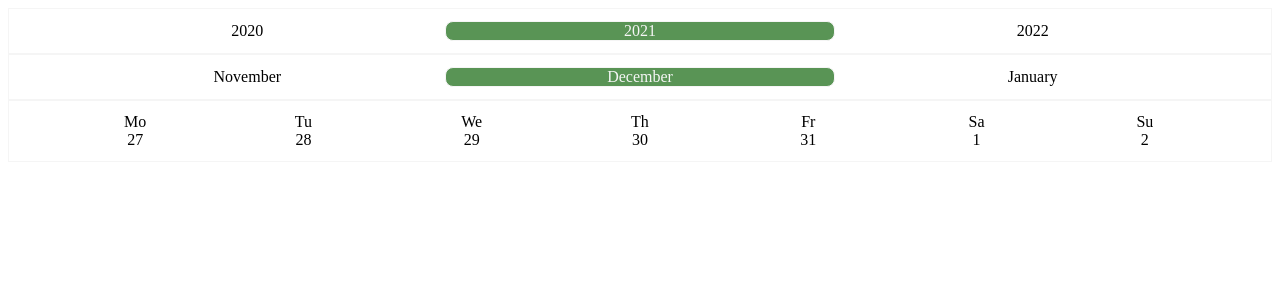
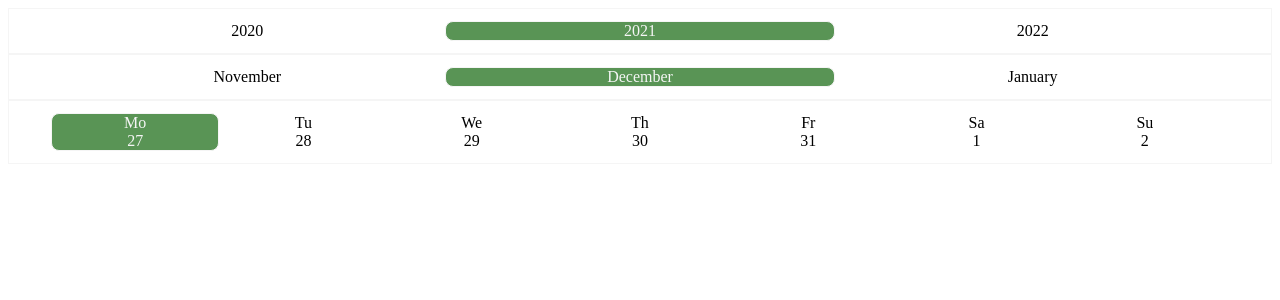
Before and after one commit to Inaztm/vue2-week-calendar, a Vue app: page / in a window 1280 px wide. Shown: the top 300 px of the page. Built offline with nearby package versions, Linux system fonts and the light colour scheme.

Commit message:
fix date equal

```diff
--- a/package.json
+++ b/package.json
@@ -1,6 +1,6 @@
 {
   "name": "vue2-week-calendar",
-  "version": "1.0.10",
+  "version": "1.0.11",
   "private": false,
   "repository": {
     "url": "https://github.com/Inaztm/vue2-week-calendar"
--- a/src/components/WeekCalendar.vue
+++ b/src/components/WeekCalendar.vue
@@ -69,7 +69,7 @@ import {
   format, startOfWeek, endOfWeek, eachDayOfInterval,
   nextMonday, addDays, eachMonthOfInterval,
   addMonths, isEqual, startOfMonth, addYears,
-  eachYearOfInterval, startOfYear,
+  eachYearOfInterval, startOfYear, startOfDay
 } from 'date-fns';
 
 type FDate = number | Date;
@@ -92,7 +92,9 @@ export default Vue.extend({
     formatToYear: (value: any) => format(value, 'yyyy'),
   },
   computed: {
-    isEqual: () => isEqual,
+    isEqual: () => (first: FDate, second: FDate) => (
+      isEqual(startOfDay(first), startOfDay(second))
+    ),
     isEqualMoth: () => (first: FDate, second: FDate) => (
       isEqual(startOfMonth(first), startOfMonth(second))
     ),
```
